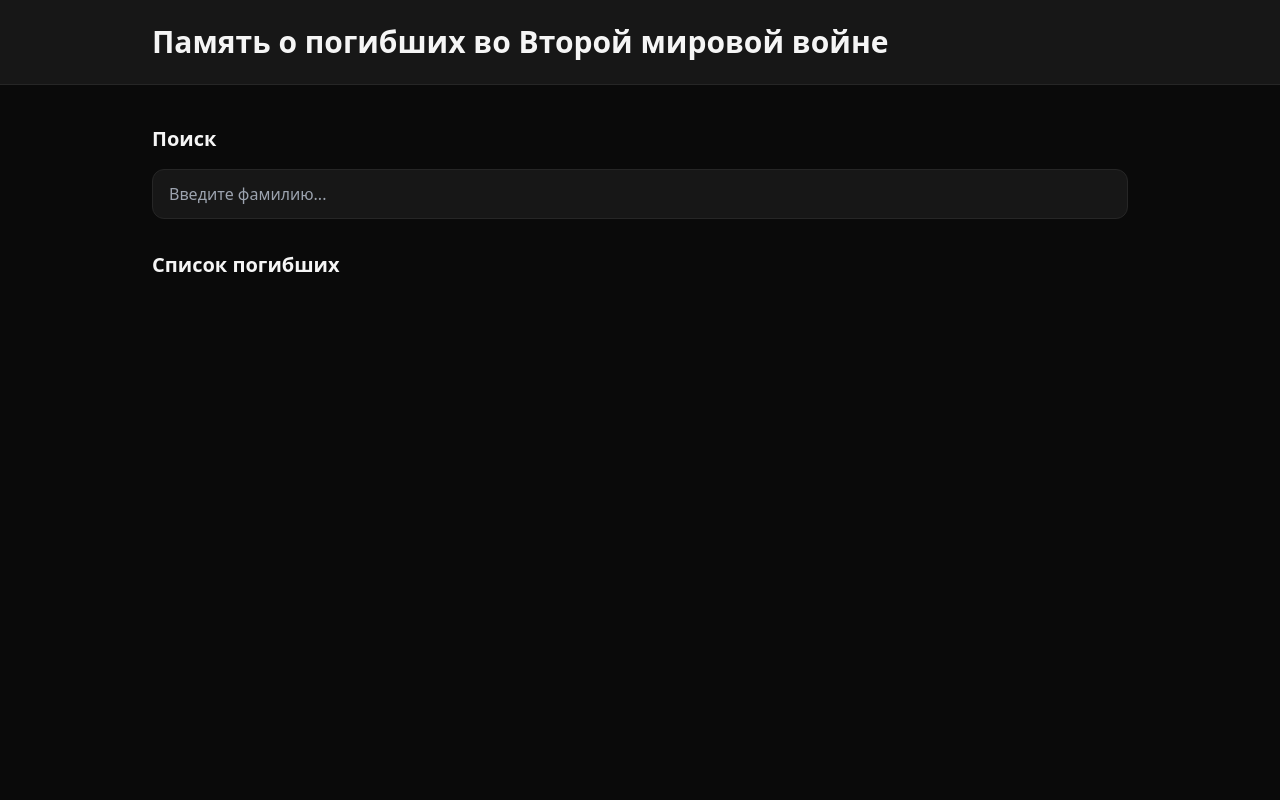
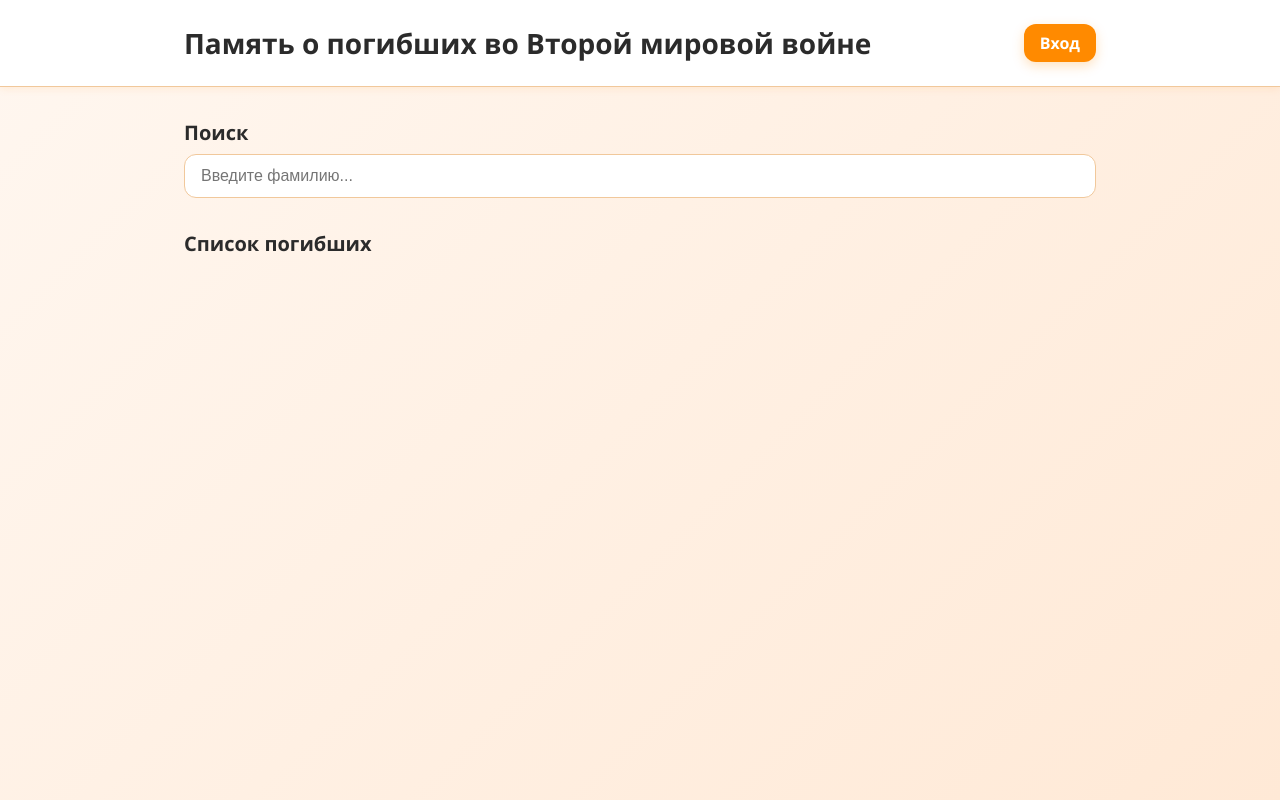
Before and after one commit to g8cx/Back, a Django app: page / in a window 1280 px wide. Run offline with Django 4.2, Linux system fonts and the light colour scheme; data that the repository does not hold is empty; some libraries are stand-ins or nearby versions.

Commit message:
last last commit

```diff
--- /dev/null
+++ b/myproject/memory/static/memory/style.css
@@ -0,0 +1,135 @@
+:root {
+  --bg: #fff7f0;
+  --panel: #ffffff;
+  --text: #2b2b2b;
+  --muted: #7a7a7a;
+  --accent: #ff8a00;
+  --accent-soft: #ffe2bf;
+  --border: #f1c89b;
+  --error: #e53935;
+}
+
+* {
+  box-sizing: border-box;
+  margin: 0;
+  padding: 0;
+}
+
+body {
+  font-family: "IBM Plex Sans", "Segoe UI", system-ui, sans-serif;
+  background: linear-gradient(135deg, #fff7f0, #ffe9d6);
+  color: var(--text);
+  min-height: 100vh;
+}
+
+/* HEADER */
+header {
+  background: var(--panel);
+  border-bottom: 1px solid var(--border);
+  box-shadow: 0 2px 8px rgba(255,138,0,0.1);
+}
+
+.header-container {
+  max-width: 960px;
+  margin: 0 auto;
+  padding: 1.5rem;
+  display: flex;
+  justify-content: space-between;
+  align-items: center;
+}
+
+header h1 {
+  font-size: 1.75rem;
+}
+
+header .btn {
+  padding: 0.5rem 1rem;
+  background: var(--accent);
+  color: white;
+  border-radius: 12px;
+  font-weight: 600;
+  text-decoration: none;
+  box-shadow: 0 4px 12px rgba(255,138,0,0.25);
+  transition: all 0.2s ease;
+}
+
+header .btn:hover {
+  filter: brightness(1.1);
+  transform: translateY(-1px);
+}
+
+/* MAIN */
+main {
+  max-width: 960px;
+  margin: 2rem auto;
+  padding: 0 1.5rem;
+}
+
+/* SEARCH SECTION */
+.search-section {
+  margin-bottom: 2rem;
+}
+
+.search-section h2 {
+  margin-bottom: 0.5rem;
+  font-size: 1.25rem;
+}
+
+.search-input {
+  width: 100%;
+  padding: 0.75rem 1rem;
+  border-radius: 12px;
+  border: 1px solid var(--border);
+  background: var(--panel);
+  outline: none;
+  font-size: 1rem;
+  transition: 0.2s;
+}
+
+.search-input:focus {
+  border-color: var(--accent);
+  box-shadow: 0 0 0 3px rgba(255,138,0,0.2);
+}
+
+/* LIST SECTION */
+.list-section h2 {
+  margin-bottom: 1rem;
+  font-size: 1.25rem;
+}
+
+/* CARDS */
+.cards-container {
+  display: grid;
+  grid-template-columns: repeat(auto-fit, minmax(250px, 1fr));
+  gap: 1rem;
+}
+
+.card {
+  background: var(--panel);
+  border: 1px solid var(--border);
+  border-radius: 14px;
+  padding: 1rem;
+  box-shadow: 0 6px 18px rgba(255,138,0,0.15);
+  transition: 0.2s;
+}
+
+.card:hover {
+  transform: translateY(-2px);
+  box-shadow: 0 10px 25px rgba(255,138,0,0.25);
+}
+
+.card h3 {
+  font-size: 1.1rem;
+  margin-bottom: 0.25rem;
+}
+
+.card .dates {
+  font-size: 0.875rem;
+  color: var(--muted);
+}
+
+.card .desc {
+  font-size: 0.9rem;
+  margin-top: 0.5rem;
+  color: #4a4a4a;
+}
--- a/myproject/memory/templates/memory/index.html
+++ b/myproject/memory/templates/memory/index.html
@@ -4,37 +4,40 @@
   <meta charset="UTF-8" />
   <meta name="viewport" content="width=device-width, initial-scale=1.0" />
   <title>Память о погибших</title>
-  <script src="https://cdn.tailwindcss.com"></script>
+  {% load static %}
+  <link rel="stylesheet" href="{% static 'memory/style.css' %}">
 </head>
-<body class="bg-neutral-950 text-neutral-100 min-h-screen">
+<body>
 
-  <header class="border-b border-neutral-800 bg-neutral-900">
-    <div class="max-w-5xl mx-auto px-6 py-6">
-      <h1 class="text-3xl font-semibold">Память о погибших во Второй мировой войне</h1>
+  <!-- HEADER -->
+  <header>
+    <div class="header-container">
+      <h1>Память о погибших во Второй мировой войне</h1>
+      <a href="{% url 'users:login' %}" class="btn">Вход</a>
     </div>
   </header>
 
-  <main class="max-w-5xl mx-auto px-6 py-10 space-y-8">
-
-    <!-- Поиск -->
-    <section class="space-y-4">
-      <h2 class="text-xl font-semibold">Поиск</h2>
+  <!-- MAIN -->
+  <main>
+    <!-- SEARCH -->
+    <section class="search-section">
+      <h2>Поиск</h2>
       <input
         id="searchInput"
         type="text"
         placeholder="Введите фамилию..."
-        class="w-full bg-neutral-900 border border-neutral-800 rounded-xl px-4 py-3 outline-none focus:ring-2 focus:ring-white/20"
+        class="search-input"
       />
     </section>
 
-    <!-- Список погибших -->
-    <section>
-      <h2 class="text-xl font-semibold mb-4">Список погибших</h2>
-      <div id="fallenList" class="grid md:grid-cols-2 gap-6"></div>
+    <!-- LIST -->
+    <section class="list-section">
+      <h2>Список погибших</h2>
+      <div id="fallenList" class="cards-container"></div>
     </section>
-
   </main>
 
+  <!-- SCRIPT -->
   <script>
     const listEl = document.getElementById("fallenList");
     const searchInput = document.getElementById("searchInput");
@@ -52,12 +55,12 @@
 
         data.forEach(person => {
           const card = document.createElement("div");
-          card.className = "bg-neutral-900 border border-neutral-800 rounded-2xl p-6";
+          card.className = "card";
 
           card.innerHTML = `
-            <h3 class="text-lg font-semibold">${person.name}</h3>
-            <p class="text-neutral-400 text-sm">${person.birth_year ?? "?"} — ${person.death_year ?? "?"}</p>
-            <p class="mt-2 text-neutral-300 text-sm">${person.description ?? ""}</p>
+            <h3>${person.name}</h3>
+            <p class="dates">${person.birth_year ?? "?"} — ${person.death_year ?? "?"}</p>
+            <p class="desc">${person.description ?? ""}</p>
           `;
 
           listEl.appendChild(card);
@@ -67,10 +70,7 @@
       }
     }
 
-    searchInput.addEventListener("input", e => {
-      loadFallen(e.target.value);
-    });
-
+    searchInput.addEventListener("input", e => loadFallen(e.target.value));
     loadFallen();
   </script>
 
--- a/myproject/users/templates/users/base.html
+++ b/myproject/users/templates/users/base.html
@@ -6,10 +6,8 @@
     <meta name="viewport" content="width=device-width, initial-scale=1.0">
     <title>{% block title %}{% endblock %}</title>
 
-    <!-- Подключение основного CSS -->
     <link rel="stylesheet" href="{% static 'main.css' %}">
 
-    <!-- HTMX -->
     <script src="https://unpkg.com/htmx.org@1.9.10"></script>
 </head>
 <body>
--- a/myproject/users/urls.py
+++ b/myproject/users/urls.py
@@ -11,4 +11,5 @@ urlpatterns = [
     path('edit-account-details/', views.edit_account_details, name='edit_account_details'),
     path('update-account-details/', views.update_account_details, name='update_account_details'),
     path('logout/', views.logout_view, name='logout'),
+    path('login/', views.login_view, name='login'),
 ]
```
Also changed, not shown: myproject/users/static/main.css (+42 -22 lines), 1 other file.
